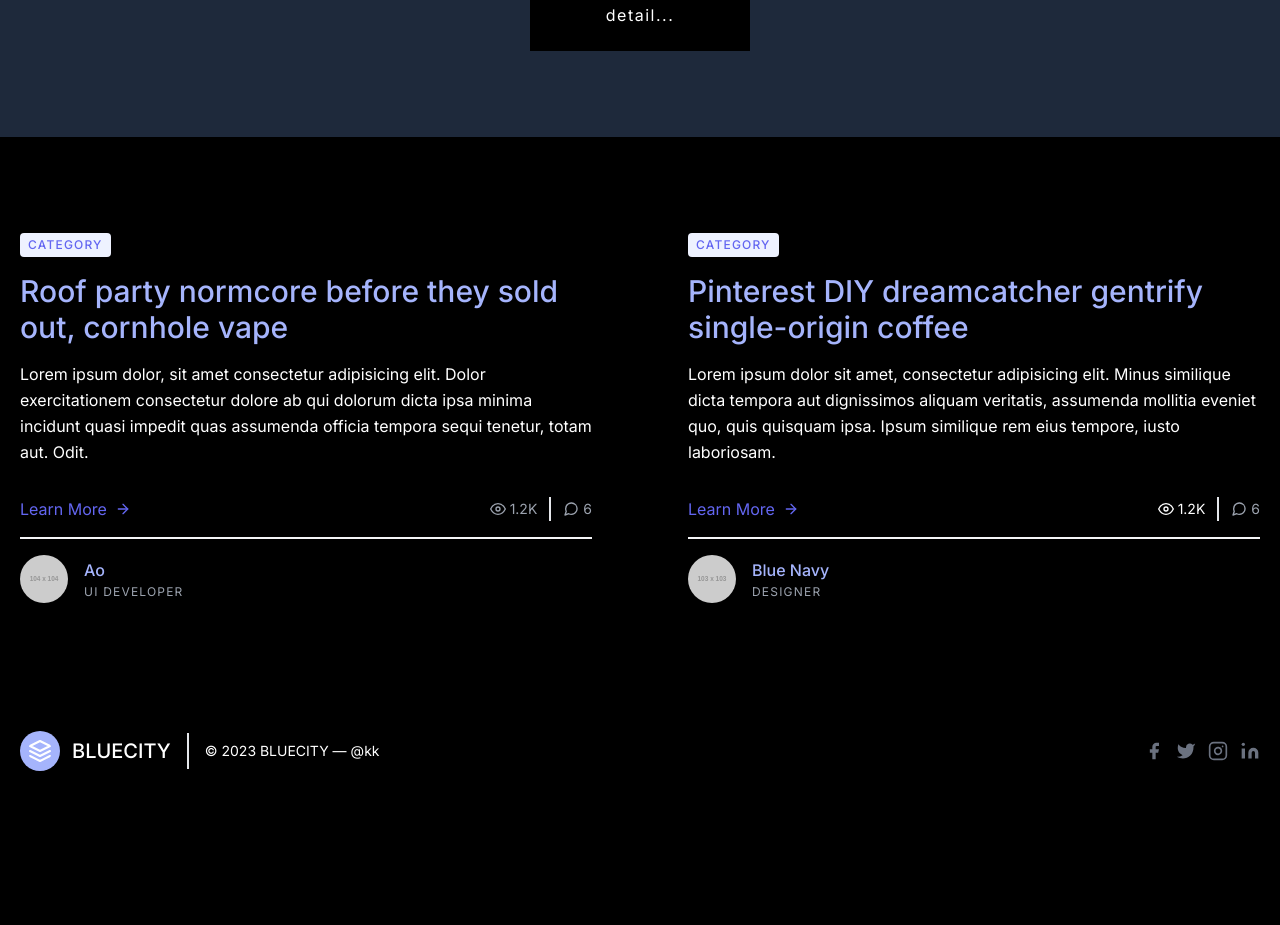
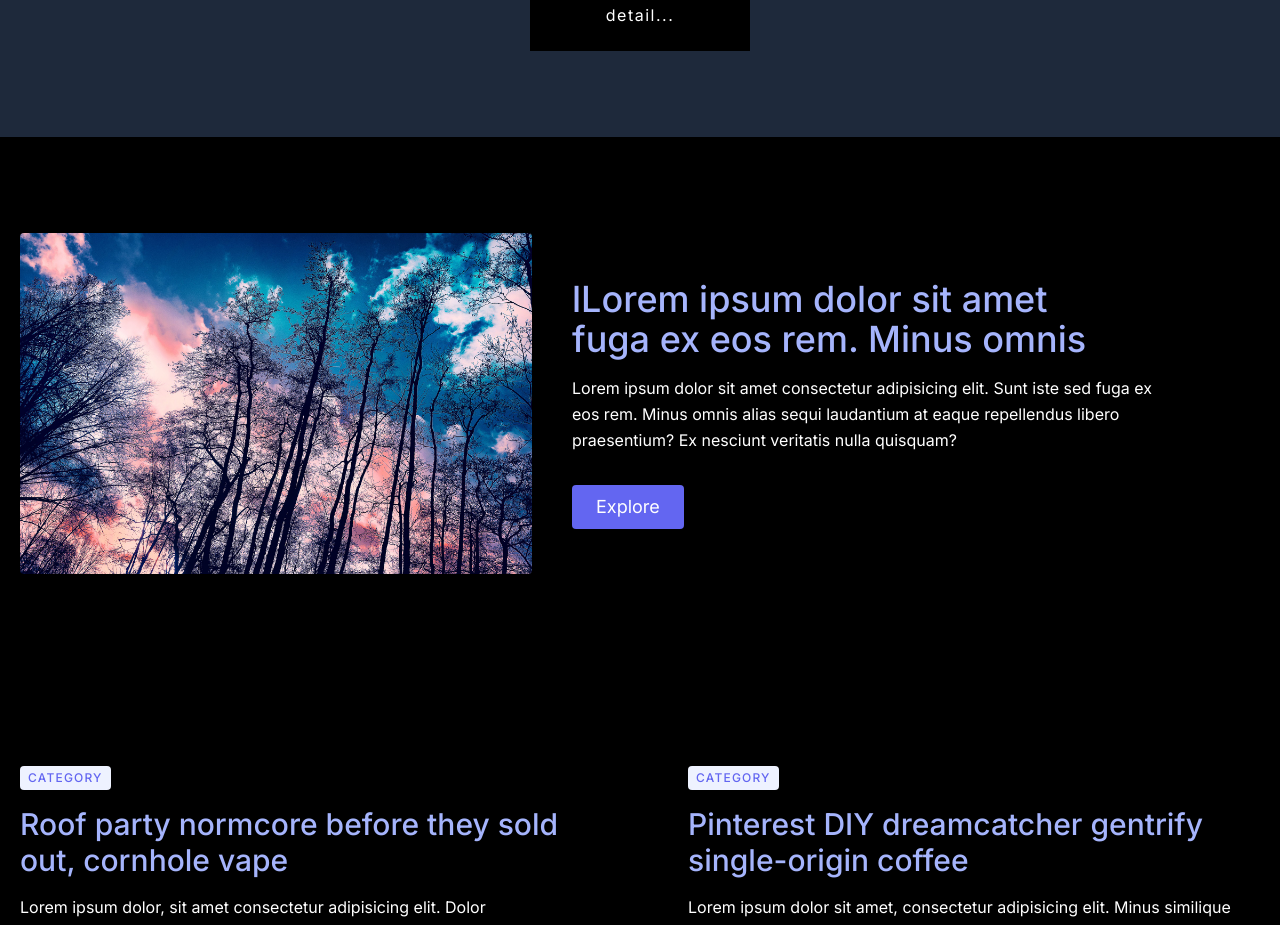
Before and after one commit to kentarokk/blue_city_static_website, a Next.js app: page / in a window 1280 px wide. Shown: the part 1020-1945 px from the top of the page. Before the commit the page ends 1823 px from the top, so only its background shows below. Built offline with nearby package versions, Linux system fonts and the light colour scheme.

Commit message:
add/ ImageSection

```diff
--- a/src/app/page.tsx
+++ b/src/app/page.tsx
@@ -5,6 +5,7 @@ import NavBar from "../components/NavBar/NavBar";
 import CircleButton from "@/components/CircleButton/CircleButton";
 import Footer from "@/components/Footer";
 import CountSection from "@/components/CountSection";
+import ImageSection from "@/components/ImageSection";
 import CategorySection from "@/components/CategorySection";
 import ThisIsSection from "@/components/ThisIsSection";
 import Hero from "@/components/Hero";
@@ -22,6 +23,7 @@ const PlayGround = () => {
         <span className={style.scrollDownText}>Scroll</span>
       </div>
       <ThisIsSection />
+      <ImageSection />
       <CategorySection />
       {/* <CountSection /> */}
       <Footer />
--- /dev/null
+++ b/src/components/ImageSection.tsx
@@ -0,0 +1,41 @@
+import React from "react";
+import TestFramerMotion from "./TestFramerMotion";
+import SmallButton from "./SmallButton/SmallButton";
+
+const ImageSection = () => {
+  return (
+    <section className="text-white body-font">
+      <div className="container mx-auto flex px-5 py-24 md:flex-row flex-col items-center">
+        <div className="lg:max-w-lg lg:w-full md:w-1/2 w-5/6">
+          <TestFramerMotion>
+            <img
+              className="object-cover object-center rounded"
+              alt="ImageSection"
+              src="trees.jpg"
+            />
+          </TestFramerMotion>
+        </div>
+        <div className="mt-4 md:mt-0 md:ml-10 lg:flex-grow md:w-1/2 lg:pr-24 md:pr-16 flex flex-col md:items-start md:text-left mb-0 items-center text-center">
+          <h1 className="title-font sm:text-4xl text-3xl mb-4 font-medium text-indigo-300">
+            lLorem ipsum dolor sit amet
+            <br className="hidden lg:inline-block" />
+            fuga ex eos rem. Minus omnis
+          </h1>
+          <p className="mb-8 leading-relaxed">
+            Lorem ipsum dolor sit amet consectetur adipisicing elit. Sunt iste
+            sed fuga ex eos rem. Minus omnis alias sequi laudantium at eaque
+            repellendus libero praesentium? Ex nesciunt veritatis nulla
+            quisquam?
+          </p>
+          <div className="flex justify-center items-center">
+            <button className="inline-flex text-white bg-indigo-500 border-0 py-2 px-6 focus:outline-none hover:bg-indigo-600 rounded text-lg">
+              Explore
+            </button>
+          </div>
+        </div>
+      </div>
+    </section>
+  );
+};
+
+export default ImageSection;
```
